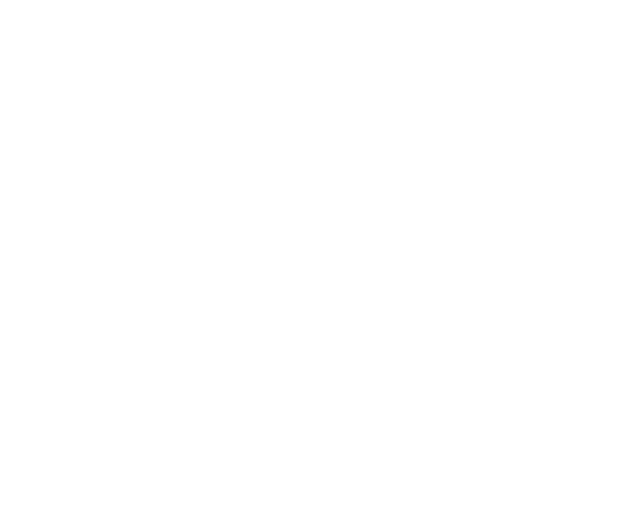
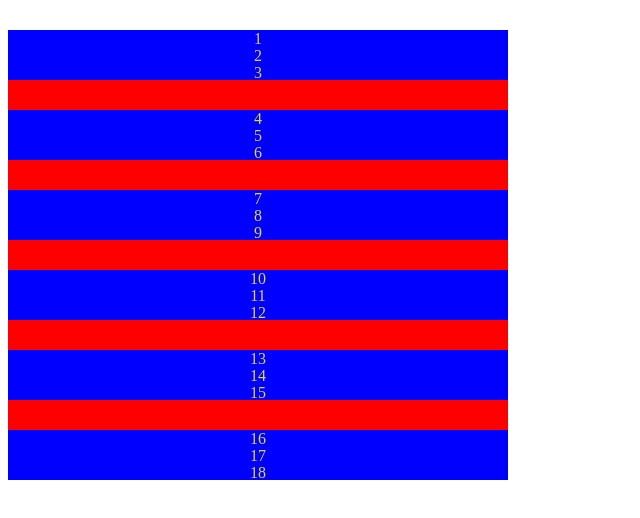
Before and after one commit to tferguson1028/PerScholas-DOM_Practice, a plain HTML site: page index.html in a window 1280 px wide. Shown: the whole page, without its empty margins (0-640 px from the left). Drawn offline with Linux system fonts and the light colour scheme.

Commit message:
DOM Practice

```diff
--- a/dompractice.js
+++ b/dompractice.js
@@ -0,0 +1,34 @@
+const title = document.querySelector("title");
+title.textContent = "DOM Practice";
+console.log(title);
+console.dir(title);
+
+const parent = document.querySelector("#parent");
+console.log(parent);
+parent.style.backgroundColor = "red";
+parent.style.width = "500px";
+parent.style.height = "450px";
+
+const children = document.querySelectorAll(".child");
+console.log(children);
+for(let child of children)
+{
+  child.style.backgroundColor = "blue";
+  child.style.width = "100%";
+  child.style.height = "50px";
+  child.style.margin = "30px 0px";
+  child.style.textAlign = "center";
+  child.style.color = "#E0D635";
+}
+
+const grandchildren = document.querySelectorAll(".grandchild");
+console.log(grandchildren);
+for(let i = 0; i < grandchildren.length; i++)
+{
+  let grandchild = grandchildren[i]; // Yay for passing pointers as vars
+  grandchild.style.width = "100%";
+  grandchild.style.height = "7px";
+  grandchild.style.width = "100%";
+  grandchild.style.margin = "10px 0px 0px 0px";
+  grandchild.textContent = i+1;
+}
--- a/index.html
+++ b/index.html
@@ -4,10 +4,40 @@
   <meta charset="UTF-8">
   <meta name="viewport" content="width=device-width, initial-scale=1.0">
   <title>Document</title>
-  <script src="dompractice.js"></script>
+  <script src="dompractice.js" defer></script>
 </head>
 <body>
-
-
+  <div id="parent">
+    <div class="child">
+      <div class="grandchild"></div>
+      <div class="grandchild"></div>
+      <div class="grandchild"></div>
+    </div>
+    <div class="child">
+      <div class="grandchild"></div>
+      <div class="grandchild"></div>
+      <div class="grandchild"></div>
+    </div>
+    <div class="child">
+      <div class="grandchild"></div>
+      <div class="grandchild"></div>
+      <div class="grandchild"></div>
+    </div>
+    <div class="child">
+      <div class="grandchild"></div>
+      <div class="grandchild"></div>
+      <div class="grandchild"></div>
+    </div>
+    <div class="child">
+      <div class="grandchild"></div>
+      <div class="grandchild"></div>
+      <div class="grandchild"></div>
+    </div>
+    <div class="child">
+      <div class="grandchild"></div>
+      <div class="grandchild"></div>
+      <div class="grandchild"></div>
+    </div>
+  </div>
 </body>
 </html>
```
Also changed, not shown: directions.js (+6 -3 lines).
